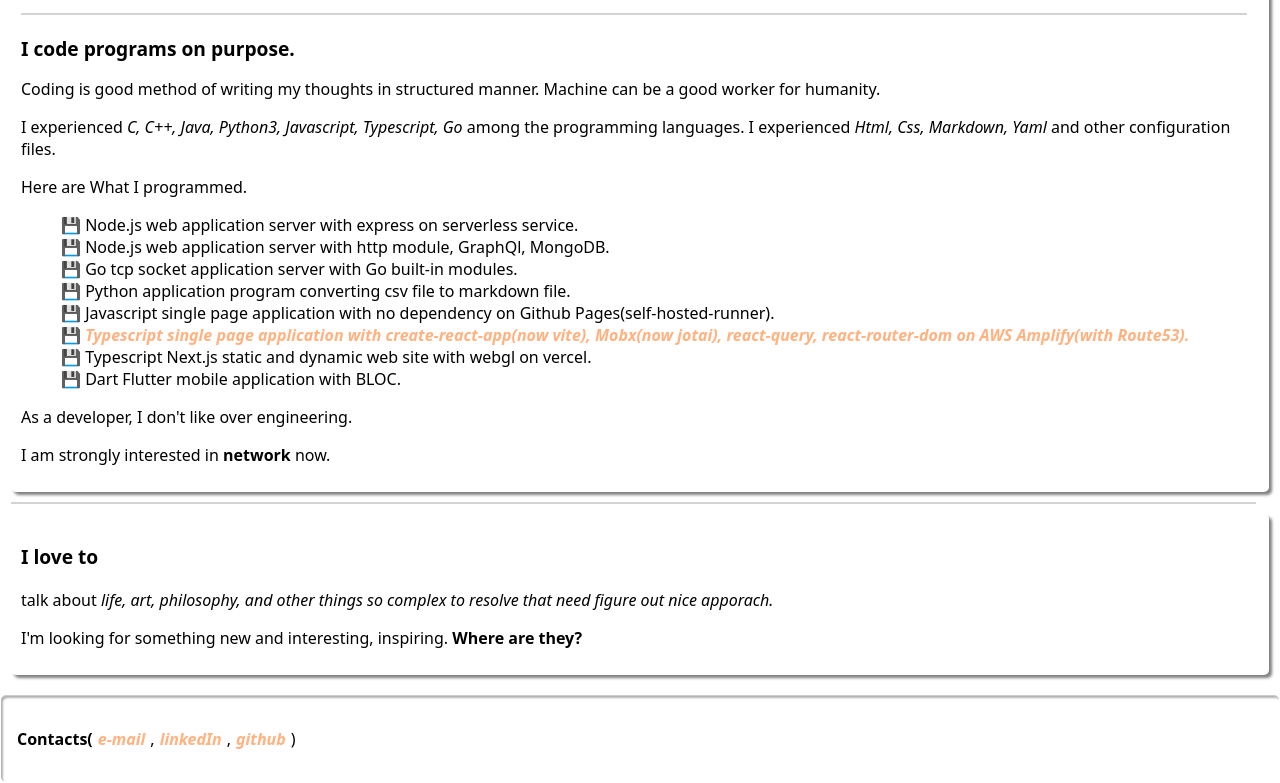
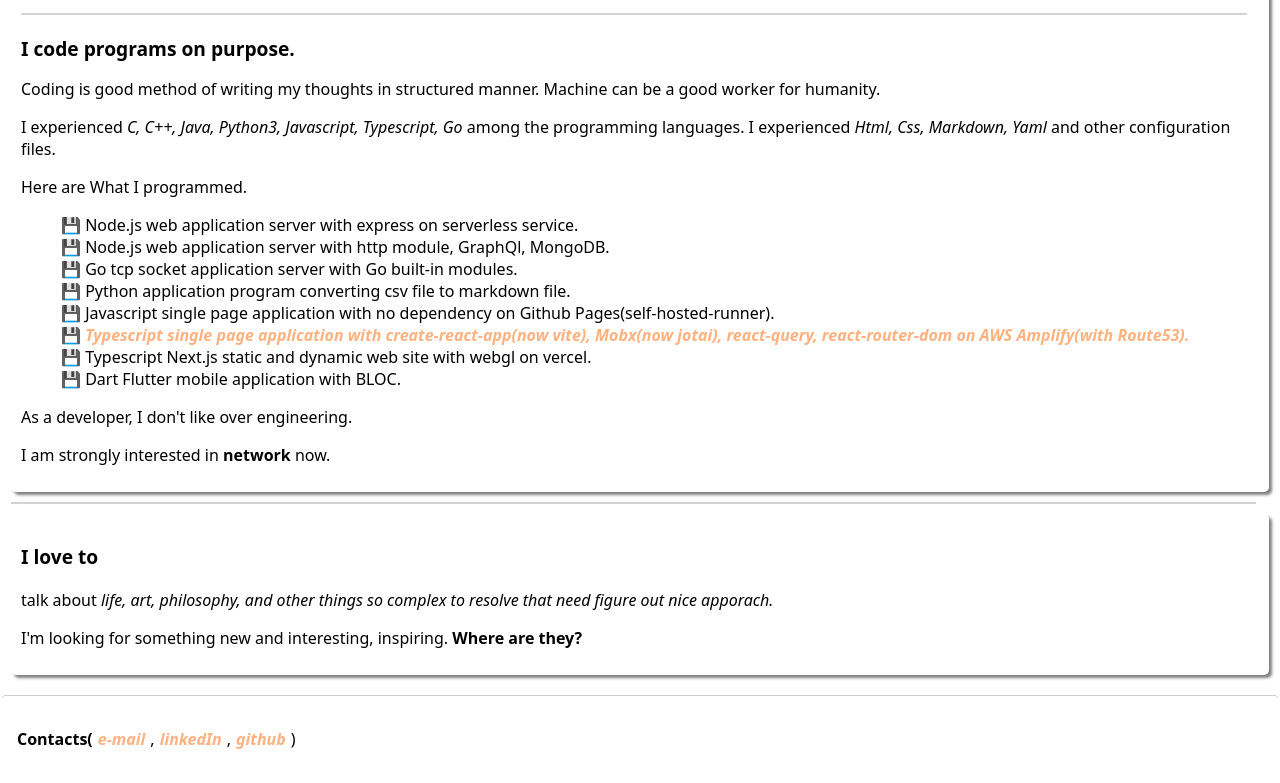
Before and after one commit to minusmo/abstract, an Astro site: page / in a window 1280 px wide. Shown: the part 1238-2021 px from the top of the page. Built offline with nearby package versions, Linux system fonts and the light colour scheme; Astro itself is replaced by a stand-in of ours.

Commit message:
style(footer): remove footer inset shadow

```diff
--- a/package.json
+++ b/package.json
@@ -1,7 +1,7 @@
 {
   "name": "abstract-static",
   "type": "module",
-  "version": "1.0.1",
+  "version": "1.0.2",
   "scripts": {
     "dev": "astro dev",
     "start": "astro dev",
@@ -10,6 +10,6 @@
     "astro": "astro"
   },
   "dependencies": {
-    "astro": "^3.4.1"
+    "astro": "^4.1.3"
   }
 }
--- a/src/components/footer.astro
+++ b/src/components/footer.astro
@@ -18,10 +18,9 @@ import contact from "../data/contact.json";
     gap: 5px;
     width: 100%;
     height: auto;
+    padding: 1rem;
+    border-radius: 5px;
     border-top: 1px solid rgba(0,0,0,.2);
-    padding: 1rem;
-    box-shadow: inset 2px 2px 2px rgba(0,0,0,.3);
-    border-radius: 5px;
   }
   #contact a {
     text-decoration: none;
```
Also changed, not shown: 1 other file.
